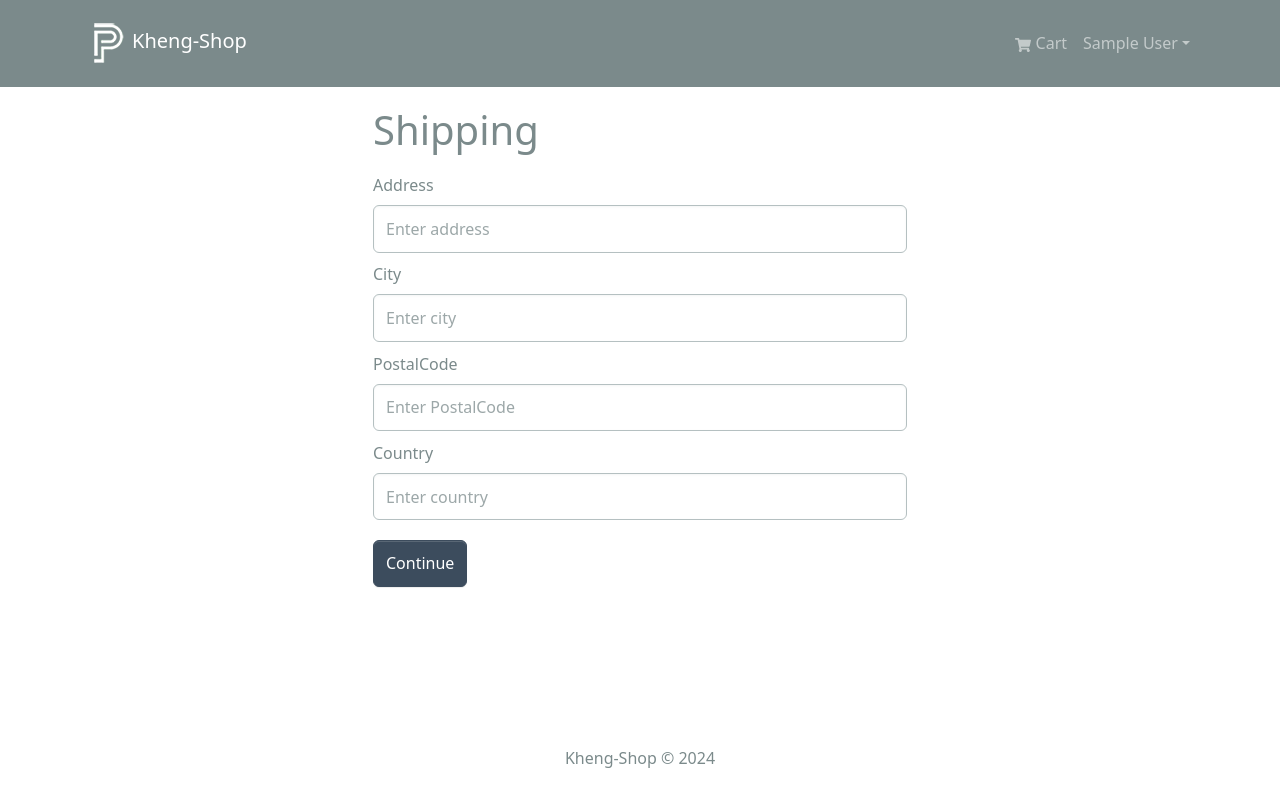
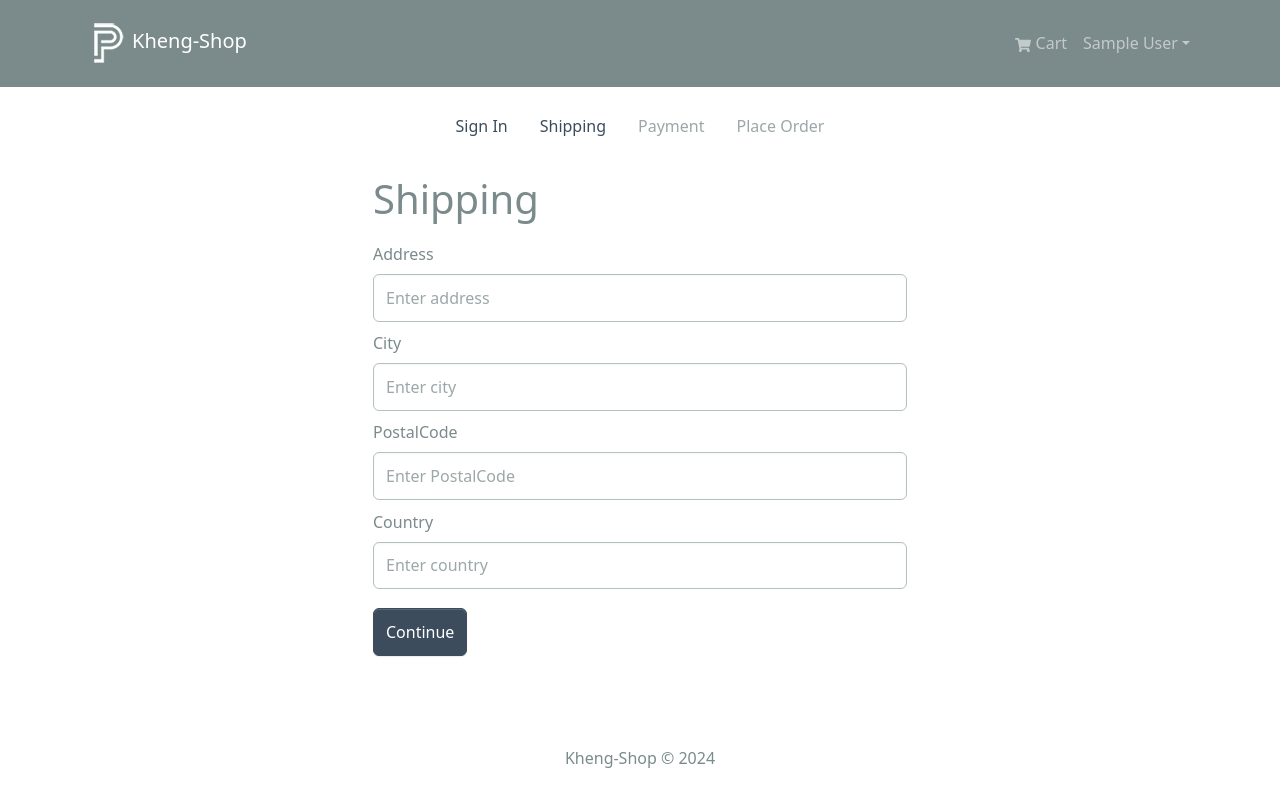
Before and after one commit to Kheng-Uzamaki/online-shop, a React (Create React App) app in the folder frontend/: page /shipping in a window 1280 px wide. Built offline with nearby package versions, Linux system fonts and the light colour scheme; sample sign-in values are in the browser's storage.

Commit message:
checkout process step

```diff
--- /dev/null
+++ b/frontend/src/components/CheckOutStep.jsx
@@ -0,0 +1,48 @@
+import React from "react";
+import { Nav } from "react-bootstrap";
+import { LinkContainer } from "react-router-bootstrap";
+
+const CheckOutStep = ({ step1, step2, step3, step4 }) => {
+  return (
+    <Nav className="justify-content-center mb-4">
+      <Nav.Item>
+        {step1 ? (
+          <LinkContainer to="/login">
+            <Nav.Link>Sign In</Nav.Link>
+          </LinkContainer>
+        ) : (
+          <Nav.Link disabled>Sign In</Nav.Link>
+        )}
+      </Nav.Item>
+      <Nav.Item>
+        {step2 ? (
+          <LinkContainer to="/shipping">
+            <Nav.Link>Shipping</Nav.Link>
+          </LinkContainer>
+        ) : (
+          <Nav.Link disabled>Shipping</Nav.Link>
+        )}
+      </Nav.Item>
+      <Nav.Item>
+        {step3 ? (
+          <LinkContainer to="/payment">
+            <Nav.Link>Payment</Nav.Link>
+          </LinkContainer>
+        ) : (
+          <Nav.Link disabled>Payment</Nav.Link>
+        )}
+      </Nav.Item>
+      <Nav.Item>
+        {step4 ? (
+          <LinkContainer to="/placeorder">
+            <Nav.Link>Place Order</Nav.Link>
+          </LinkContainer>
+        ) : (
+          <Nav.Link disabled>Place Order</Nav.Link>
+        )}
+      </Nav.Item>
+    </Nav>
+  );
+};
+
+export default CheckOutStep;
--- a/frontend/src/screens/ShippingScreen.jsx
+++ b/frontend/src/screens/ShippingScreen.jsx
@@ -4,6 +4,7 @@
 import { useSelector, useDispatch } from "react-redux";
 import { useNavigate } from "react-router-dom";
 import { saveShippingAddress } from "../slices/cartSlice";
+import CheckOutStep from "../components/CheckOutStep";
 
 const ShippingScreen = () => {
   const cart = useSelector((state) => state.cart);
@@ -25,6 +26,7 @@
   };
   return (
     <FormContainer>
+      <CheckOutStep step1 step2 />
       <h1>Shipping</h1>
       <Form onSubmit={submitHandler}>
         <Form.Group controlId="address" className="my-2">
```
